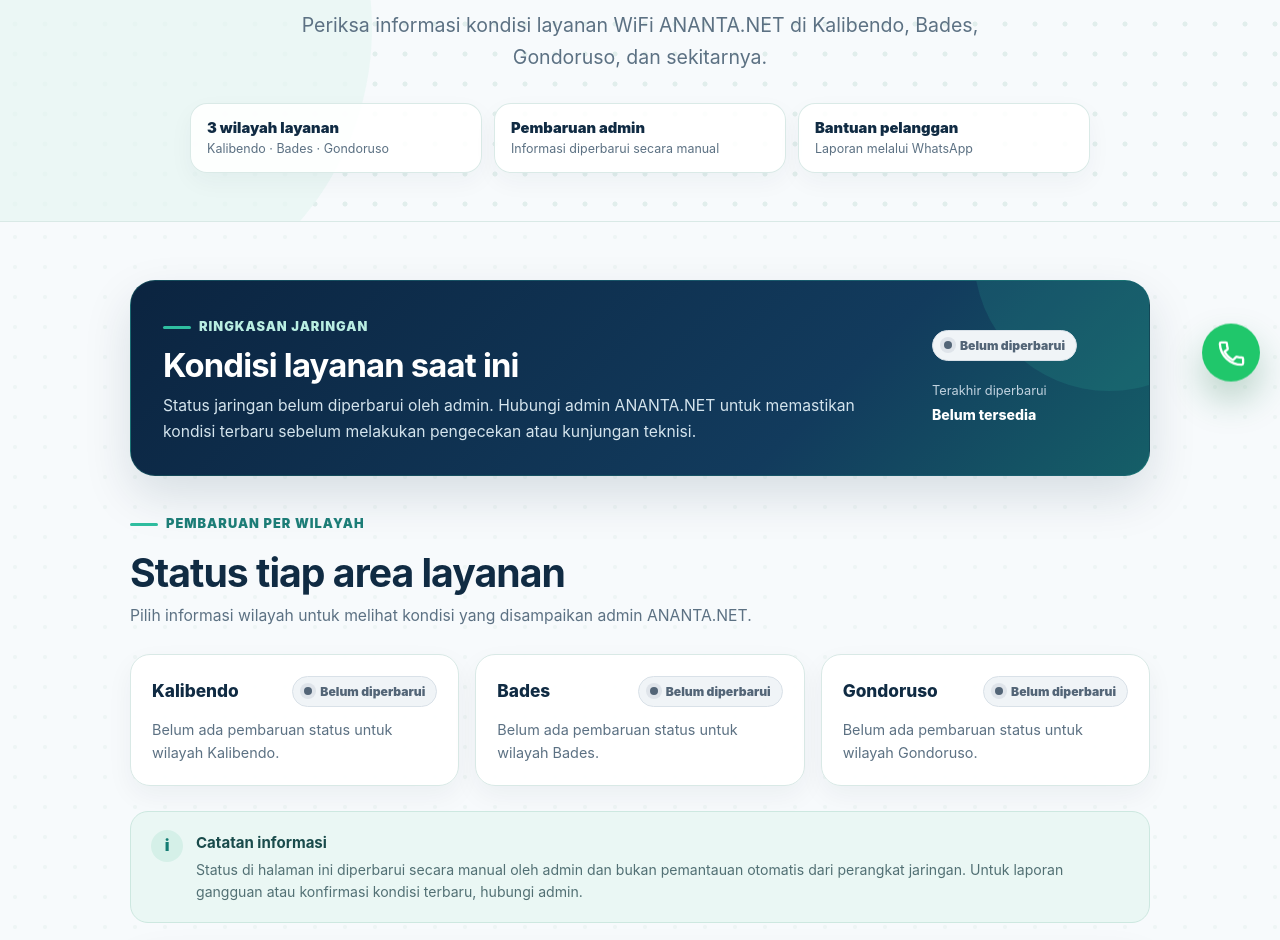
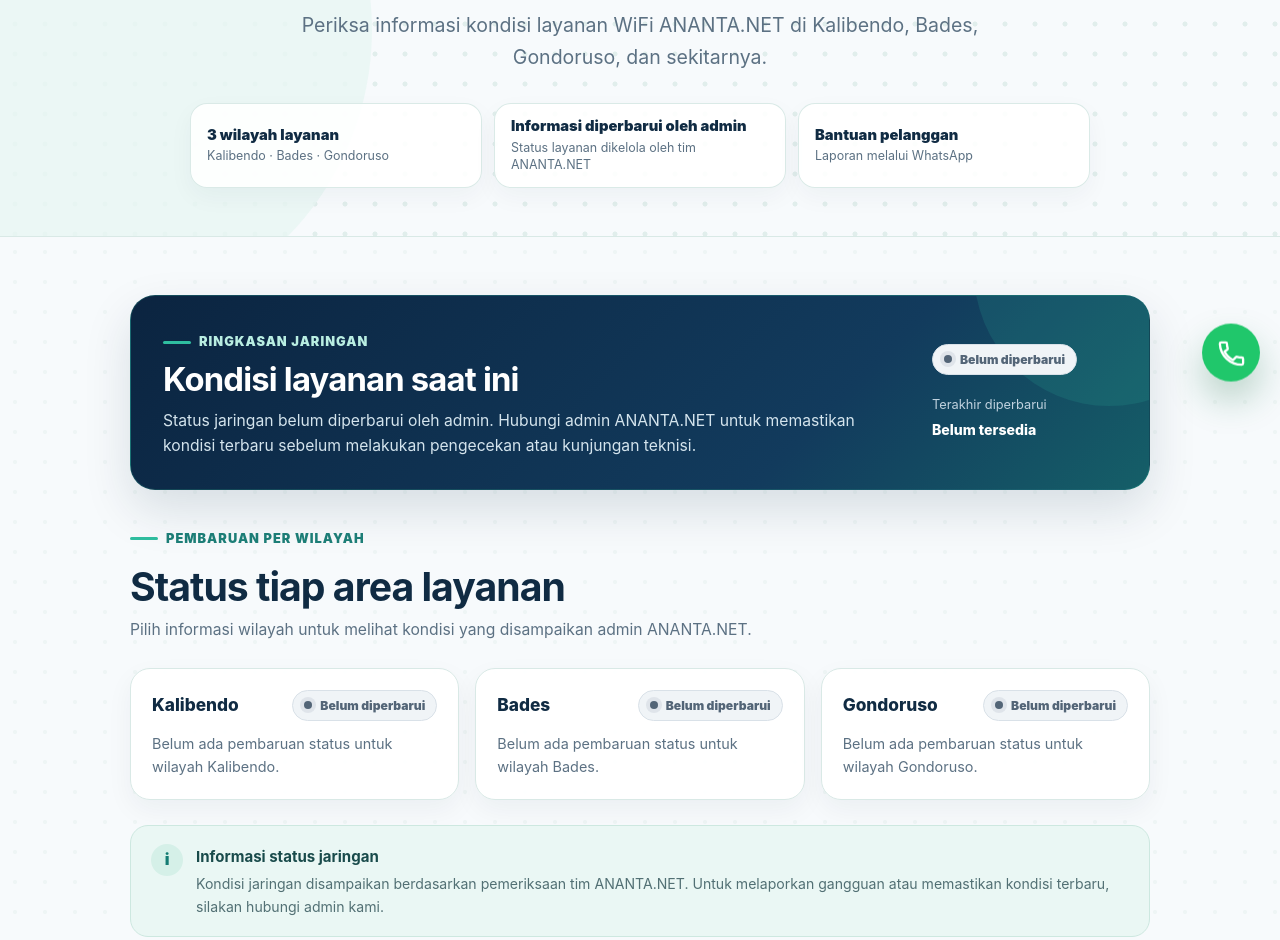
Before and after one commit to anantarenditya/ananta-net, a plain HTML site: page status-jaringan.html in a window 1280 px wide. Shown: the part 398-1338 px from the top of the page. Drawn offline with Linux system fonts and the light colour scheme; no server answers.

Commit message:
Update website ANANTA.NET

```diff
--- a/status-jaringan.html
+++ b/status-jaringan.html
@@ -29,7 +29,7 @@
       <p>Periksa informasi kondisi layanan WiFi ANANTA.NET di Kalibendo, Bades, Gondoruso, dan sekitarnya.</p>
       <div class="updates-hero-stats" aria-label="Informasi status jaringan">
         <span><strong>3 wilayah layanan</strong><small>Kalibendo · Bades · Gondoruso</small></span>
-        <span><strong>Pembaruan admin</strong><small>Informasi diperbarui secara manual</small></span>
+        <span><strong>Informasi diperbarui oleh admin</strong><small>Status layanan dikelola oleh tim ANANTA.NET</small></span>
         <span><strong>Bantuan pelanggan</strong><small>Laporan melalui WhatsApp</small></span>
       </div>
     </div>
@@ -62,7 +62,7 @@
           <article class="network-area-status-card"><div class="network-area-status-top"><h3>Gondoruso</h3><span class="network-status-badge is-unknown">Belum diperbarui</span></div><p>Belum ada pembaruan status untuk wilayah Gondoruso.</p></article>
         </div>
 
-        <aside class="status-manual-note"><span class="status-note-icon" aria-hidden="true">i</span><div><strong>Catatan informasi</strong><p>Status di halaman ini diperbarui secara manual oleh admin dan bukan pemantauan otomatis dari perangkat jaringan. Untuk laporan gangguan atau konfirmasi kondisi terbaru, hubungi admin.</p></div></aside>
+        <aside class="status-manual-note"><span class="status-note-icon" aria-hidden="true">i</span><div><strong>Informasi status jaringan</strong><p>Kondisi jaringan disampaikan berdasarkan pemeriksaan tim ANANTA.NET. Untuk melaporkan gangguan atau memastikan kondisi terbaru, silakan hubungi admin kami.</p></div></aside>
 
         <div class="updates-contact-card">
           <div><span class="eyebrow eyebrow-dark">BUTUH BANTUAN?</span><h2>Internet Anda sedang bermasalah?</h2><p>Hubungi admin dan sertakan nama pelanggan, wilayah, serta kendala yang dialami agar dapat ditindaklanjuti.</p></div>
```
Also changed, not shown: admin/index.html (+1 -1 lines).
